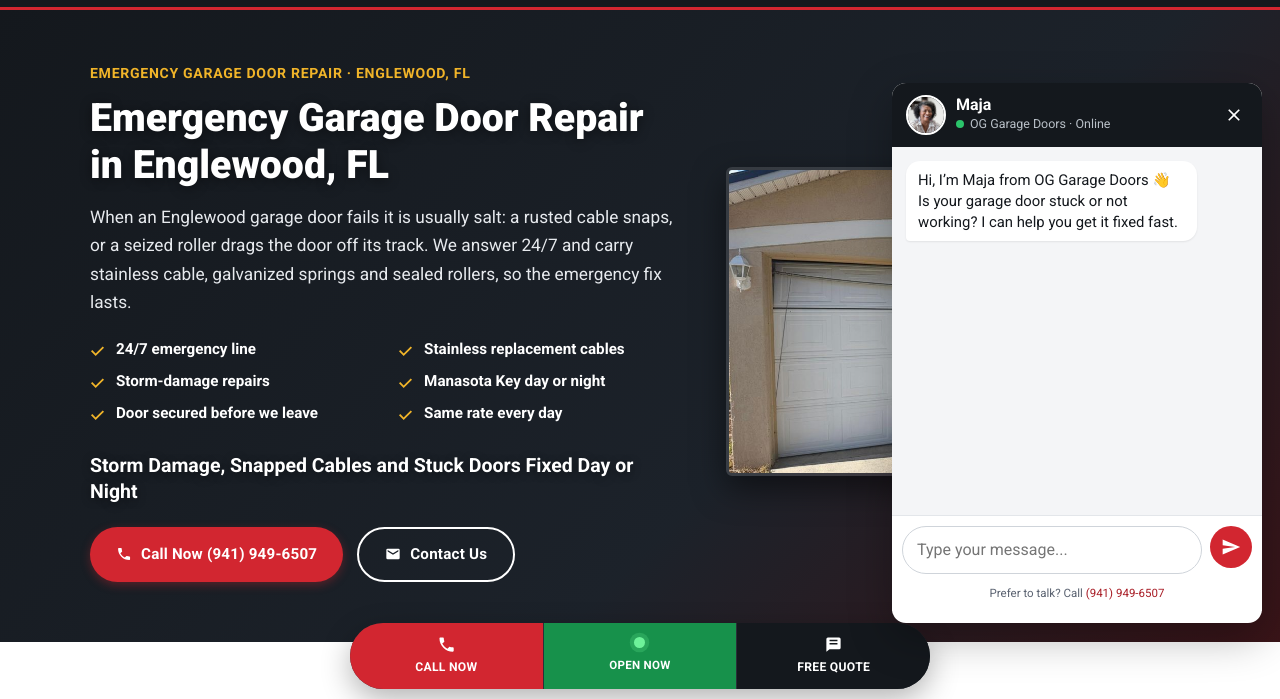
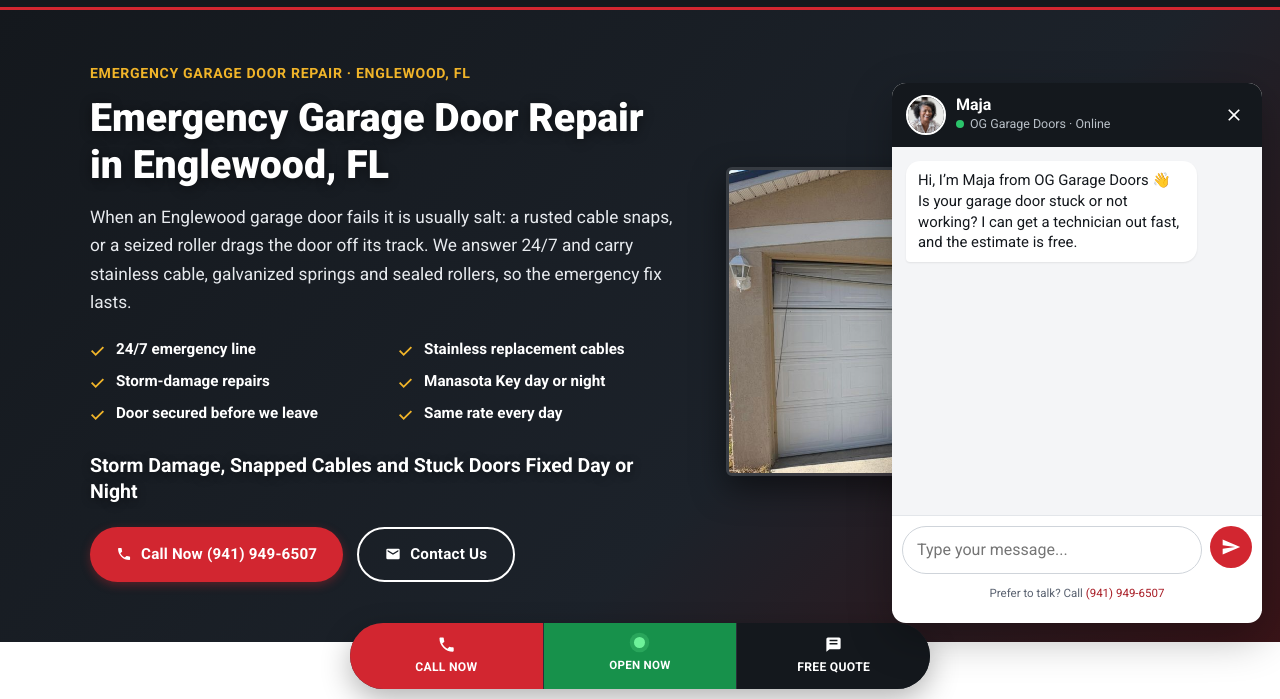
Before and after one commit to guysalm/og-garage-doors, a website: page emergency-garage-door-repair-englewood-fl.html in a window 1280 px wide. Shown: the part 93-792 px from the top of the page. Drawn offline with Linux system fonts and the light colour scheme.

Commit message:
Maja: free estimate stated in the page greetings
Co-Authored-By: Claude Opus 5.5 <noreply@anthropic.com>

```diff
--- a/emergency-garage-door-repair-englewood-fl.html
+++ b/emergency-garage-door-repair-englewood-fl.html
@@ -2013,9 +2013,9 @@ var REVIEWS = [
      netlify/functions/chat.mts, which tells Maja what was said. */
   var HELLO = "Hi, I’m Maja from OG Garage Doors 👋 ";
   var GREETINGS = {
-    "garage-door-spring-repair": HELLO + "Is it a broken spring? I can get a technician out to you.",
-    "garage-door-maintenance": HELLO + "Looking to get your garage door tuned up? I can set that up for you.",
-    "emergency-garage-door-repair": HELLO + "Is your garage door stuck or not working? I can help you get it fixed fast."
+    "garage-door-spring-repair": HELLO + "Is it a broken spring? I can get a technician out to you, and the estimate is free.",
+    "garage-door-maintenance": HELLO + "Looking to get your garage door tuned up? I can set that up, and the estimate is free.",
+    "emergency-garage-door-repair": HELLO + "Is your garage door stuck or not working? I can get a technician out fast, and the estimate is free."
   };
   function greetingFor(path){
     var m = /^\/(emergency-garage-door-repair|garage-door-spring-repair|garage-door-maintenance)-/.exec(path || "");
```
Also changed, not shown: emergency-garage-door-repair-north-port-fl.html (+3 -3 lines), emergency-garage-door-repair-sarasota-fl.html (+3 -3 lines), emergency-garage-door-repair-venice-fl.html (+3 -3 lines), garage-door-maintenance-englewood-fl.html (+3 -3 lines), garage-door-maintenance-north-port-fl.html (+3 -3 lines), garage-door-maintenance-sarasota-fl.html (+3 -3 lines), garage-door-maintenance-venice-fl.html (+3 -3 lines), garage-door-repair-englewood-fl.html (+3 -3 lines), garage-door-repair-north-port-fl.html (+3 -3 lines), garage-door-repair-sarasota-fl.html (+3 -3 lines), garage-door-spring-repair-englewood-fl.html (+3 -3 lines), garage-door-spring-repair-north-port-fl.html (+3 -3 lines), garage-door-spring-repair-sarasota-fl.html (+3 -3 lines), garage-door-spring-repair-venice-fl.html (+3 -3 lines), 3 more files, 1 other file.
